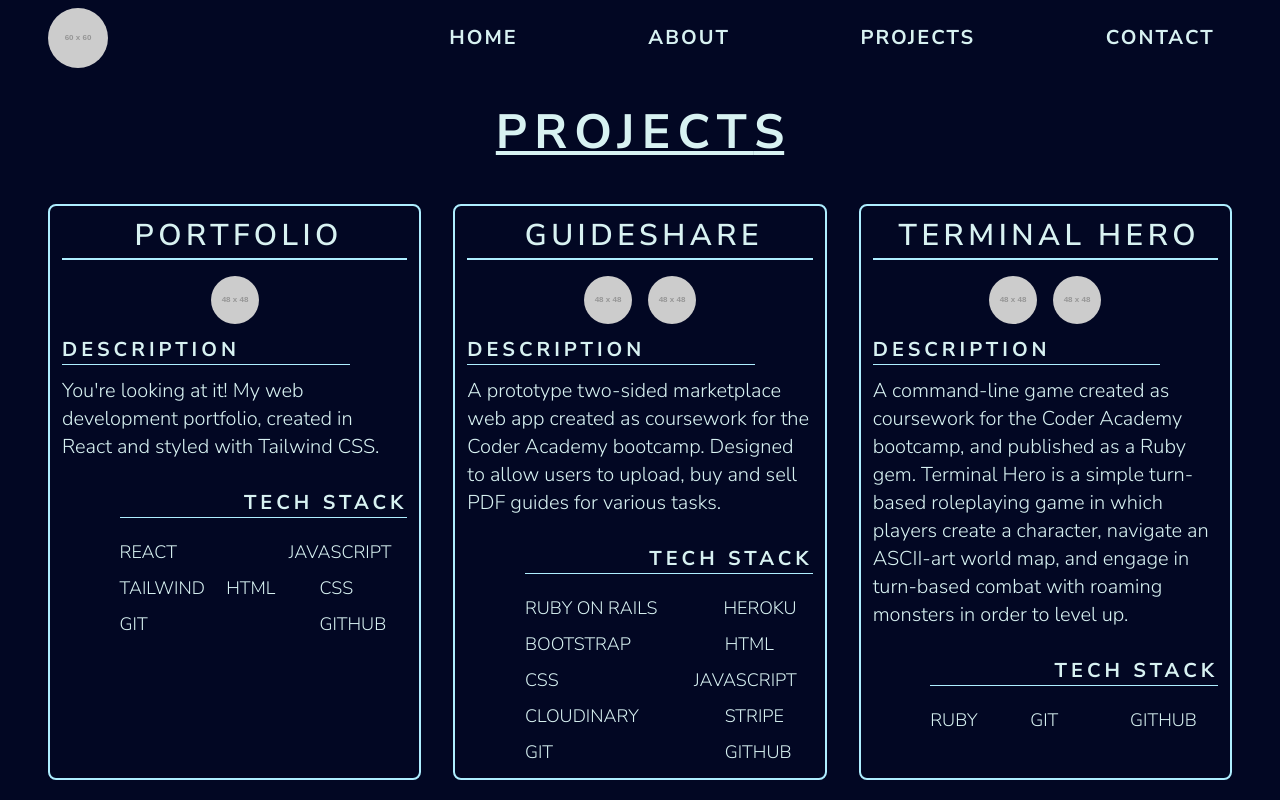
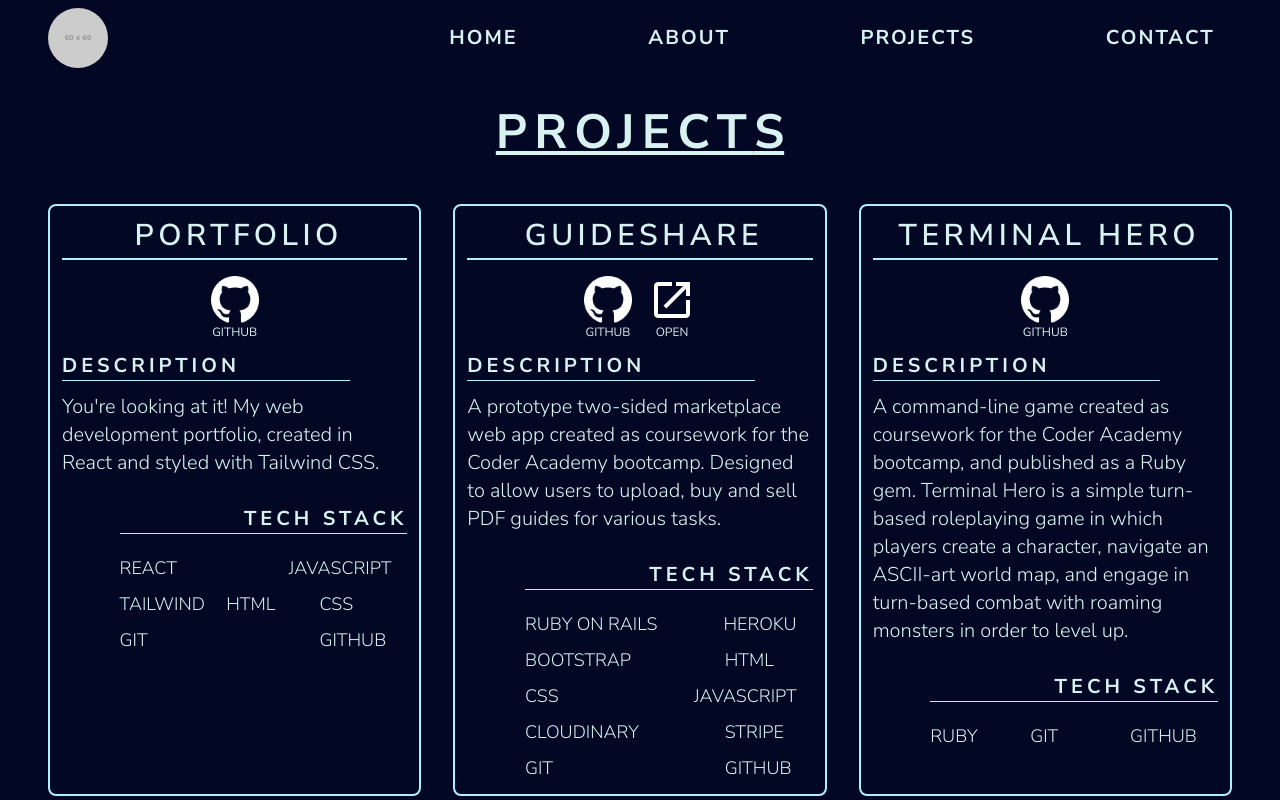
Before and after one commit to chris-kamp/portfolio-react, a React (Create React App) app: page /projects in a window 1280 px wide. Built offline with nearby package versions, Linux system fonts and the light colour scheme.

Commit message:
add project link logos and functionality

```diff
--- a/src/components/projects/ProjectLinks.js
+++ b/src/components/projects/ProjectLinks.js
@@ -2,13 +2,15 @@ const ProjectLinks = ({links}) => {
   return (
     <div className="flex justify-center w-full mb-1">
       {links.map((link, index) => (
-        <a href={`${link.aHref}`}>
-          <img
-            src={link.imgSrc}
-            alt={link.imgAlt}
-            className="rounded-full mx-2"
-            key={``}
-          />
+        <a href={`${link.aHref}`} className="rounded-full mx-2" target="_blank" rel="noreferrer" key={index}>
+          <figure className="w-max flex flex-col items-center ">
+            <img
+              className="w-8 md:w-12"
+              src={link.imgSrc}
+              alt={link.imgAlt}
+            />
+            <figcaption className="text-xs text-center">{link.caption}</figcaption>
+          </figure>
         </a>
       ))}
     </div>
--- a/src/components/projects/ProjectsContent.js
+++ b/src/components/projects/ProjectsContent.js
@@ -2,6 +2,8 @@ import Card from "../shared/Card";
 import ProjectCardDescription from "./ProjectCardDescription";
 import ProjectCardTechStack from "./ProjectCardTechStack";
 import ProjectLinks from "./ProjectLinks";
+import githubLogoLight from "../../assets/github-logo-light-64.png";
+import materialLaunch from "../../assets/material-launch-48.png";
 
 const projects = [
   {
@@ -11,9 +13,10 @@ const projects = [
     techs: ["REACT", "JAVASCRIPT", "TAILWIND", "HTML", "CSS", "GIT", "GITHUB"],
     links: [
       {
-        imgSrc: "https://via.placeholder.com/48",
+        imgSrc: githubLogoLight,
         imgAlt: "GitHub Logo",
-        aHref: "#"
+        aHref: "https://github.com/chris-kamp/portfolio-react",
+        caption: "GITHUB",
       },
     ],
   },
@@ -35,14 +38,16 @@ const projects = [
     ],
     links: [
       {
-        imgSrc: "https://via.placeholder.com/48",
+        imgSrc: githubLogoLight,
         imgAlt: "GitHub Logo",
-        aHref: "#"
+        aHref: "https://github.com/chris-kamp/guideshare",
+        caption: "GITHUB",
       },
       {
-        imgSrc: "https://via.placeholder.com/48",
-        imgAlt: "Webpage Symbol",
-        aHref: "#"
+        imgSrc: materialLaunch,
+        imgAlt: "Launch Symbol",
+        aHref: "https://guideshare.herokuapp.com/",
+        caption: "OPEN",
       },
     ],
   },
@@ -53,14 +58,10 @@ const projects = [
     techs: ["RUBY", "GIT", "GITHUB"],
     links: [
       {
-        imgSrc: "https://via.placeholder.com/48",
+        imgSrc: githubLogoLight,
         imgAlt: "GitHub Logo",
-        aHref: "#"
-      },
-      {
-        imgSrc: "https://via.placeholder.com/48",
-        imgAlt: "Replit Logo",
-        aHref: "#"
+        aHref: "https://github.com/chris-kamp/terminal-hero",
+        caption: "GITHUB",
       },
     ],
   },
@@ -72,7 +73,7 @@ const ProjectsContent = () => {
       <section className="grid w-full grid-cols-1 gap-4 md:grid-cols-2 xl:grid-cols-3 xs:gap-6 sm:gap-8">
         {projects.map((project, index) => (
           <Card heading={project.title} key={`${index}`}>
-            <ProjectLinks links={project.links}/>
+            <ProjectLinks links={project.links} />
             <ProjectCardDescription>
               {project.description}
             </ProjectCardDescription>
```
Also changed, not shown: src/assets/github-logo-light-64.png (added), src/assets/material-launch-48.png (added).
